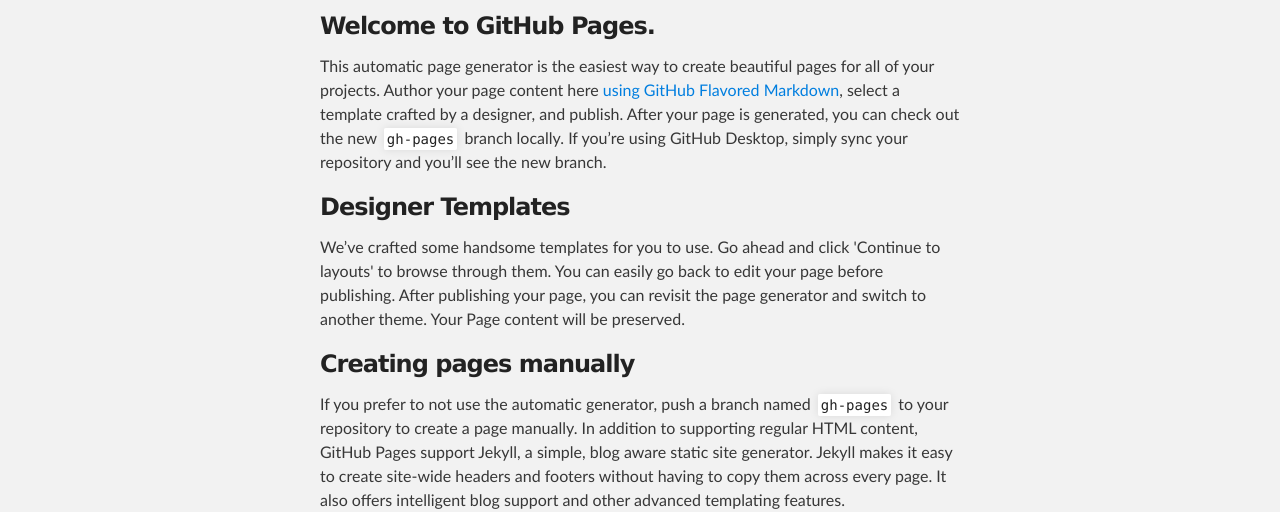
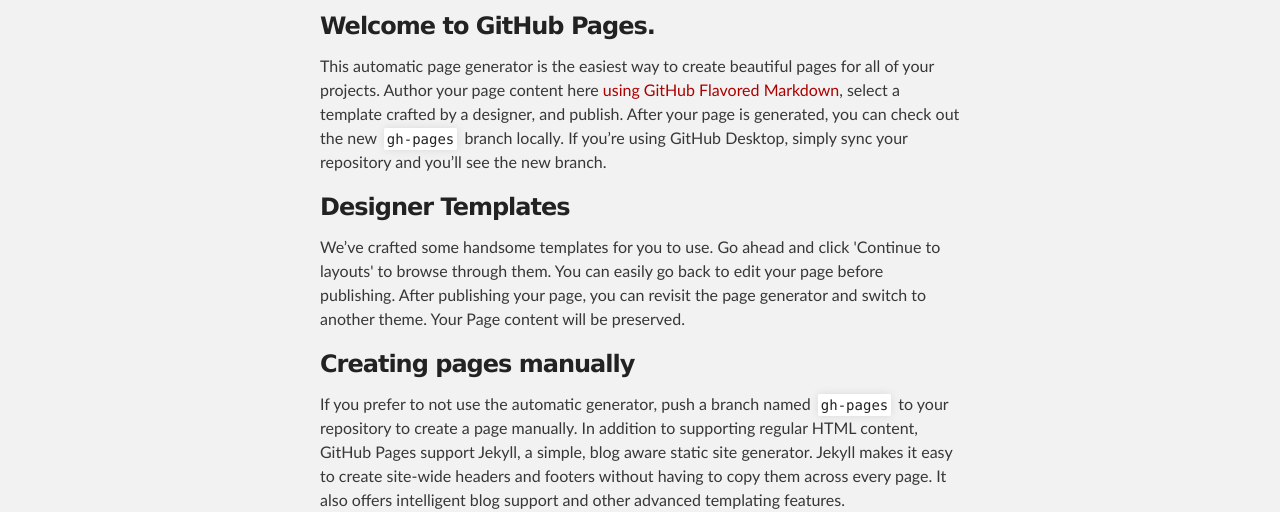
Before and after one commit to MoCodez/IntroToCherrypy, a plain HTML site: page index.html in a window 1280 px wide. Shown: the part 288-800 px from the top of the page. Drawn offline with Linux system fonts and the light colour scheme.

Commit message:
Update stylesheet.css

```diff
--- a/stylesheets/stylesheet.css
+++ b/stylesheets/stylesheet.css
@@ -103,7 +103,7 @@ footer p {
 
 a {
   text-decoration: none;
-  color: #007edf;
+  color: #aa0000;
   text-shadow: none;
 
   transition: color 0.5s ease;
```
